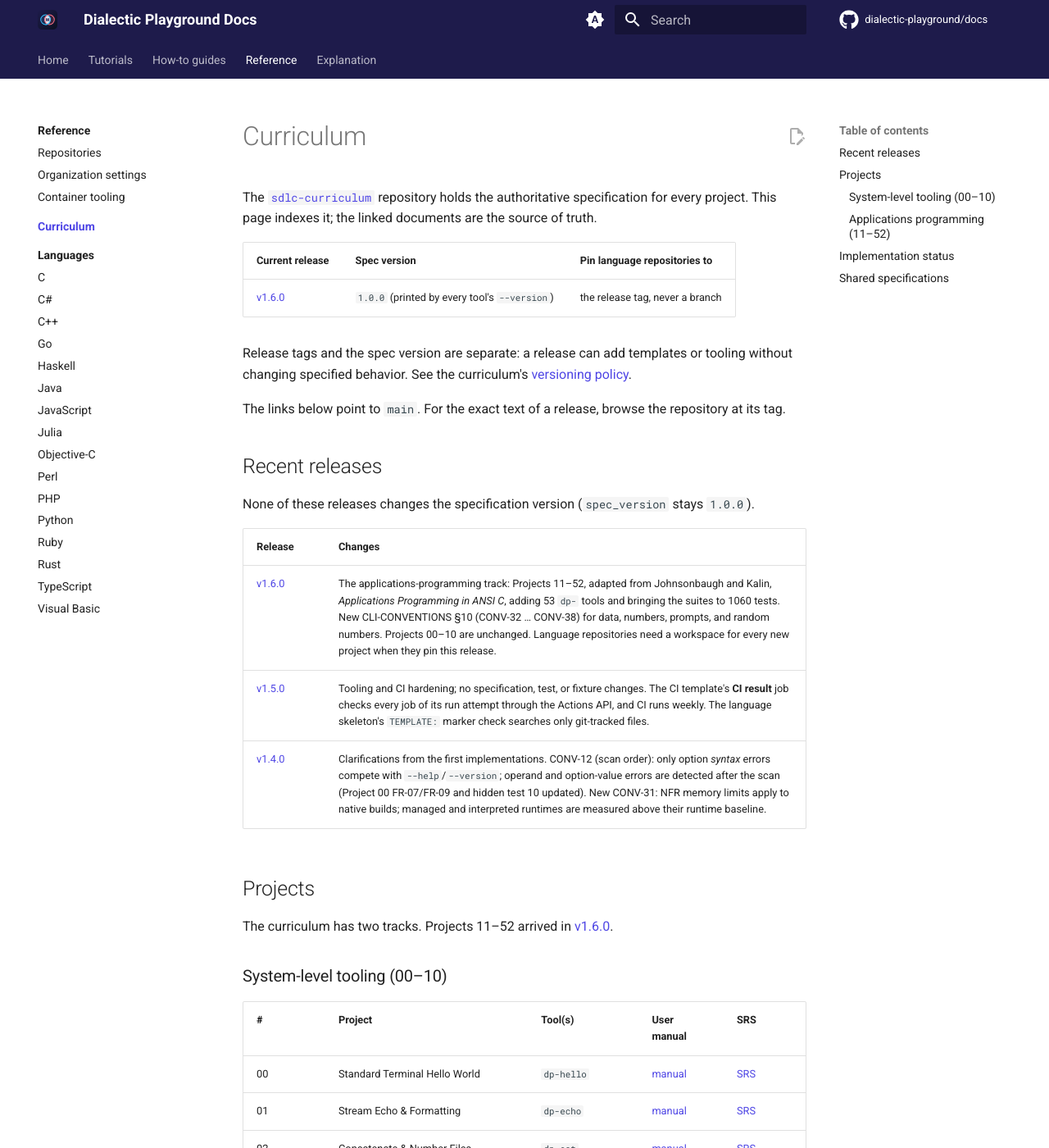
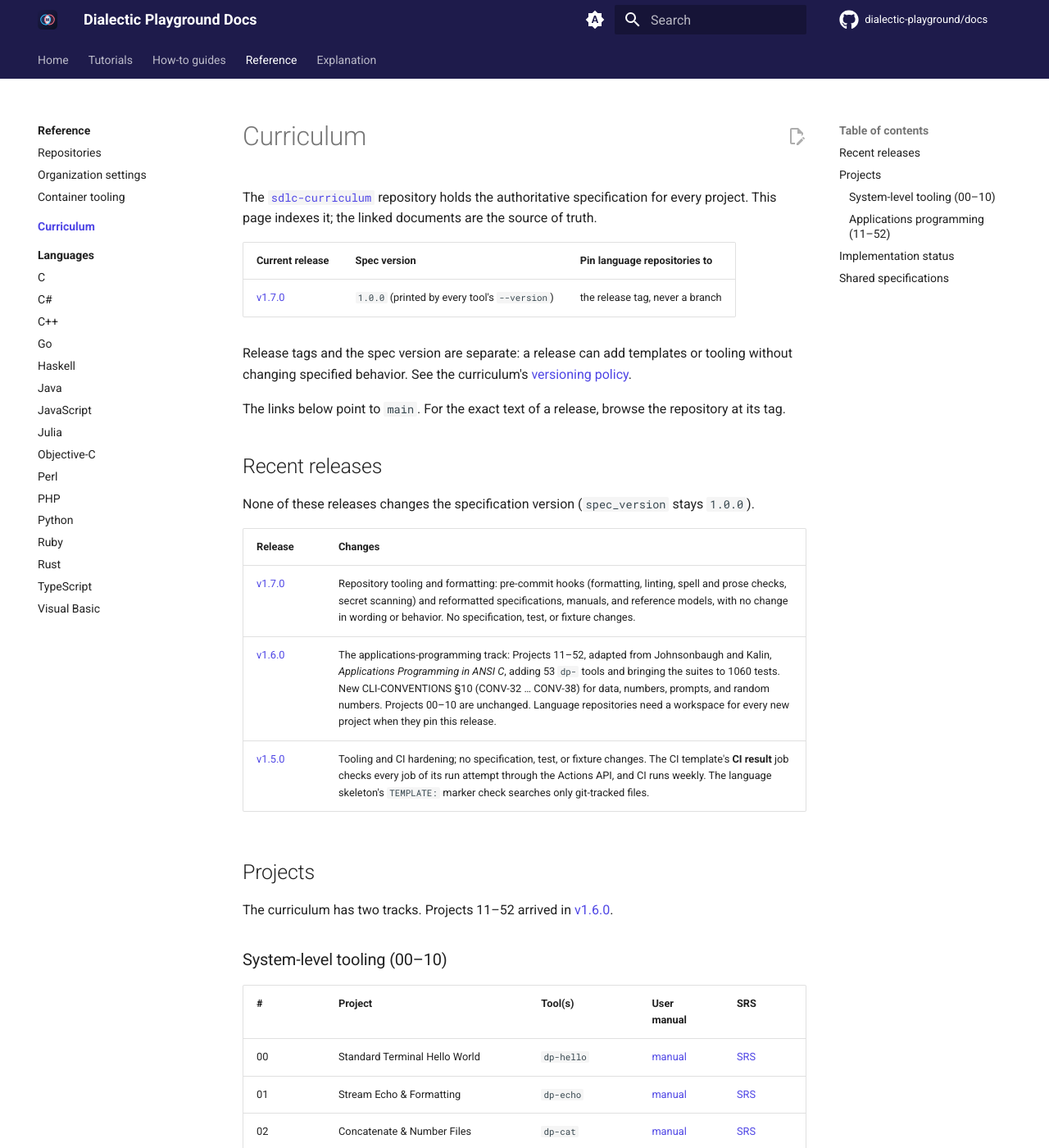
Before and after one commit to dialectic-playground/docs, an MkDocs documentation site: the page built from docs/reference/curriculum/index.md, in a window 1280 px wide and 1400 px high. Shown: the whole window at 82% size. Built offline with MkDocs 1.6.1 and Material for MkDocs 9.7.7, drawn with Linux system fonts in a browser that asks for light colours; comment, search, counter and statistics services are not loaded.

Commit message:
docs: record curriculum v1.7.0 (#14)
The curriculum reference shows v1.7.0 as the current release and lists
it under Recent releases (repository tooling and formatting; no
specification changes). The how-to's submodule example pins v1.7.0.

Signed-off-by: Brandon Perkins <bdperkin@gmail.com>
Co-authored-by: Claude Opus 5.5 <noreply@anthropic.com>

```diff
--- a/docs/reference/curriculum/index.md
+++ b/docs/reference/curriculum/index.md
@@ -6,7 +6,7 @@ documents are the source of truth.
 
 | Current release | Spec version | Pin language repositories to |
 | :-- | :-- | :-- |
-| [v1.6.0](https://github.com/dialectic-playground/sdlc-curriculum/releases/tag/v1.6.0) | `1.0.0` (printed by every tool's `--version`) | the release tag, never a branch |
+| [v1.7.0](https://github.com/dialectic-playground/sdlc-curriculum/releases/tag/v1.7.0) | `1.0.0` (printed by every tool's `--version`) | the release tag, never a branch |
 
 Release tags and the spec version are separate: a release can add templates or tooling
 without changing specified behavior. See the curriculum's
@@ -21,9 +21,9 @@ None of these releases changes the specification version (`spec_version` stays `
 
 | Release | Changes |
 | :-- | :-- |
+| [v1.7.0](https://github.com/dialectic-playground/sdlc-curriculum/releases/tag/v1.7.0) | Repository tooling and formatting: pre-commit hooks (formatting, linting, spell and prose checks, secret scanning) and reformatted specifications, manuals, and reference models, with no change in wording or behavior. No specification, test, or fixture changes. |
 | [v1.6.0](https://github.com/dialectic-playground/sdlc-curriculum/releases/tag/v1.6.0) | The applications-programming track: Projects 11–52, adapted from Johnsonbaugh and Kalin, *Applications Programming in ANSI C*, adding 53 `dp-` tools and bringing the suites to 1060 tests. New CLI-CONVENTIONS §10 (CONV-32 … CONV-38) for data, numbers, prompts, and random numbers. Projects 00–10 are unchanged. Language repositories need a workspace for every new project when they pin this release. |
 | [v1.5.0](https://github.com/dialectic-playground/sdlc-curriculum/releases/tag/v1.5.0) | Tooling and CI hardening; no specification, test, or fixture changes. The CI template's **CI result** job checks every job of its run attempt through the Actions API, and CI runs weekly. The language skeleton's `TEMPLATE:` marker check searches only git-tracked files. |
-| [v1.4.0](https://github.com/dialectic-playground/sdlc-curriculum/releases/tag/v1.4.0) | Clarifications from the first implementations. CONV-12 (scan order): only option *syntax* errors compete with `--help`/`--version`; operand and option-value errors are detected after the scan (Project 00 FR-07/FR-09 and hidden test 10 updated). New CONV-31: NFR memory limits apply to native builds; managed and interpreted runtimes are measured above their runtime baseline. |
 
 
 ## Projects
```
Also changed, not shown: docs/how-to/set-up-a-language-repository.md (+1 -1 lines).
